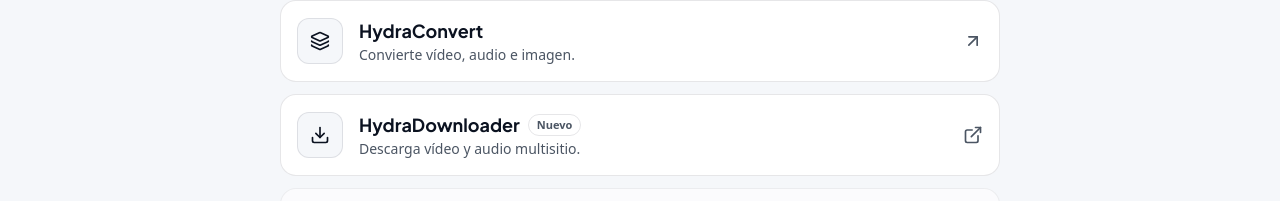
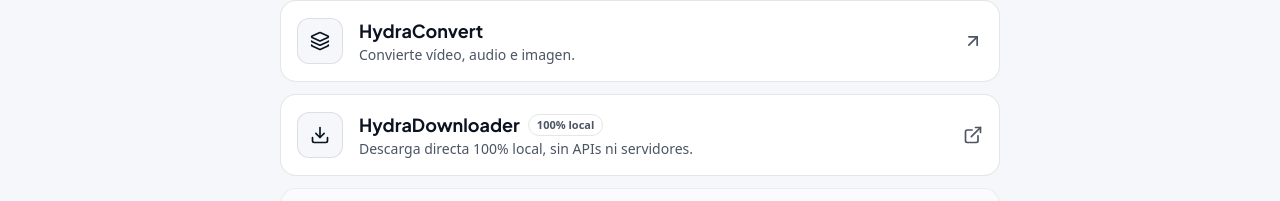
Before and after one commit to juanpimg/hydraapps, a React (Vite) app: page / in a window 1280 px wide. Shown: the part 405-606 px from the top of the page. Built offline with nearby package versions, Linux system fonts and the light colour scheme.

Commit message:
feat(landing): HydraDownloader como descarga 100% local + enlace al reto abierto

```diff
--- a/src/App.tsx
+++ b/src/App.tsx
@@ -57,10 +57,10 @@
     {
       id: 'hydra-downloader',
       name: 'HydraDownloader',
-      tagline: 'Descarga vídeo y audio multisitio.',
+      tagline: 'Descarga directa 100% local, sin APIs ni servidores.',
       status: 'live',
       isExternal: true,
-      badge: 'Nuevo',
+      badge: '100% local',
       icon: <Download className="h-5 w-5" aria-hidden="true" />,
       launchUrl: resolveUrl('5177', 'https://hydradownloader.pages.dev/'),
     },
```
Also changed, not shown: 1 other file (tests, documents, lock files or other folders).
